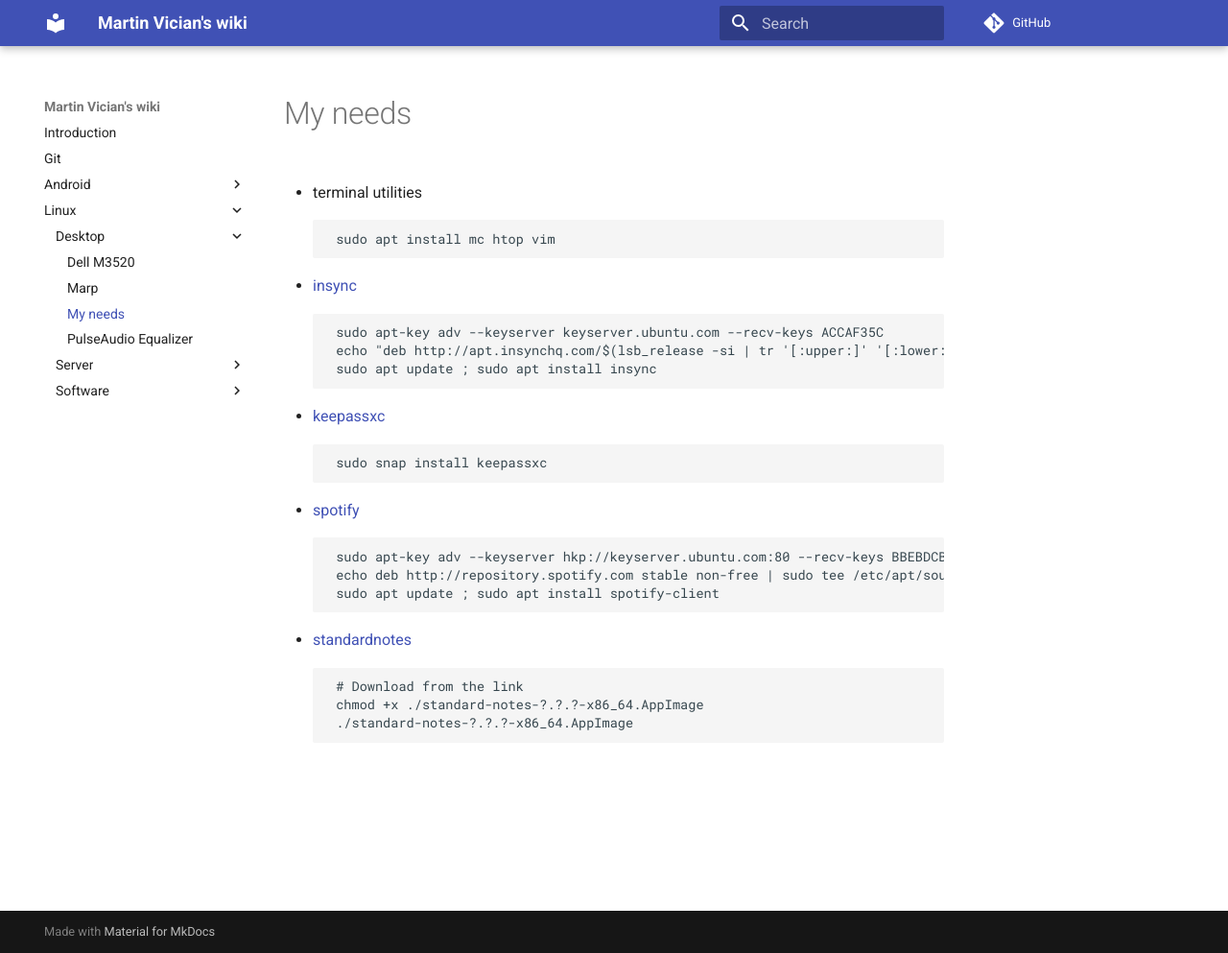
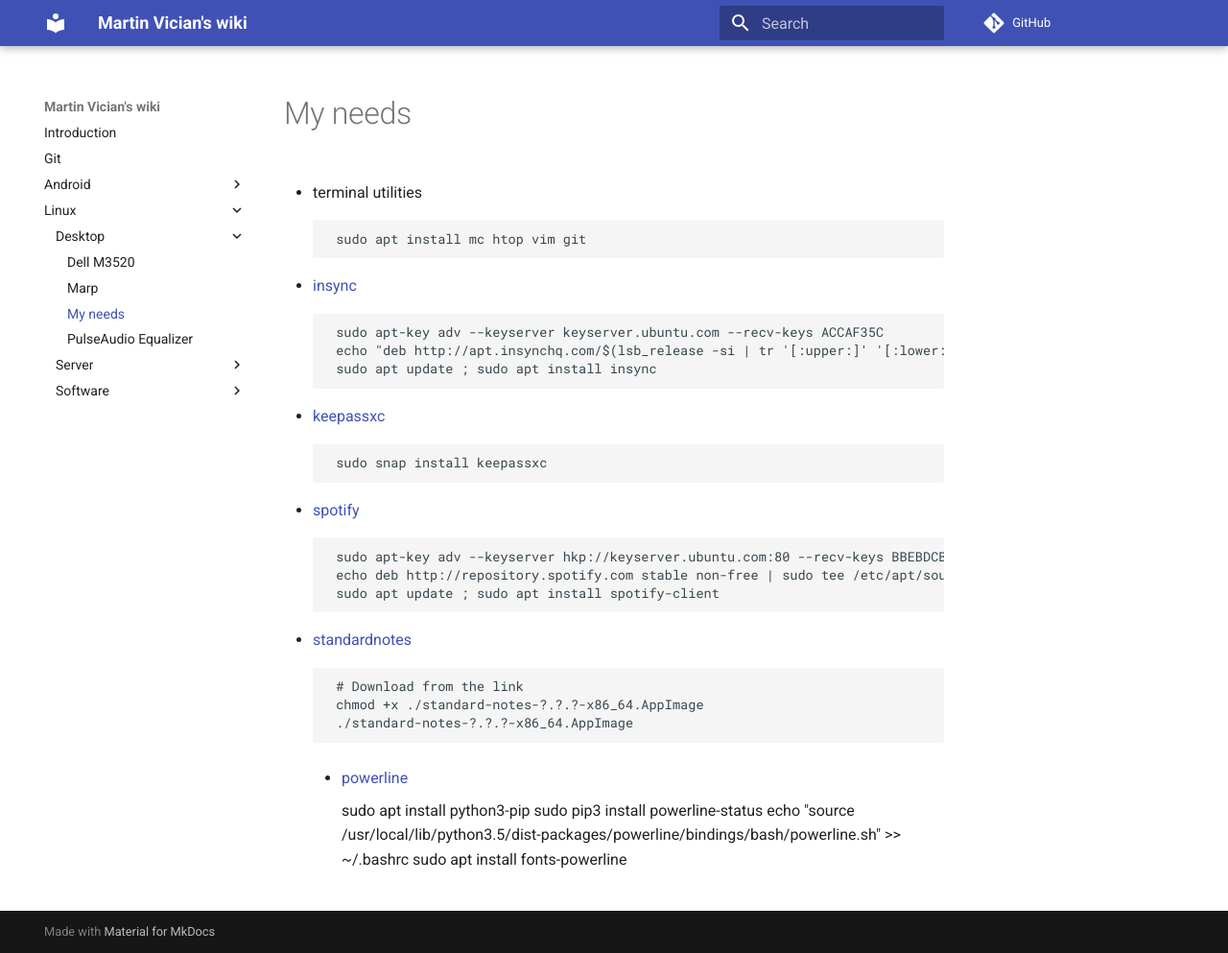
Before and after one commit to vician/wiki, an MkDocs documentation site: the page built from docs/Linux/Desktop/My needs.md, in a window 1280 px wide and 993 px high. Shown: the whole window at 96% size. Built offline with MkDocs 1.6.1 and Material for MkDocs 9.7.7, drawn with Linux system fonts in a browser that asks for light colours; comment, search, counter and statistics services are not loaded.

Commit message:
Update My needs.md

```diff
--- a/docs/Linux/Desktop/My needs.md
+++ b/docs/Linux/Desktop/My needs.md
@@ -1,6 +1,6 @@
 - terminal utilities
 
-         sudo apt install mc htop vim
+         sudo apt install mc htop vim git
 
 - [insync](https://www.insynchq.com/downloads#repositories)
 
@@ -23,3 +23,9 @@
          # Download from the link
          chmod +x ./standard-notes-?.?.?-x86_64.AppImage
          ./standard-notes-?.?.?-x86_64.AppImage
+- [powerline](https://powerline.readthedocs.io/en/latest/installation.html)
+
+         sudo apt install python3-pip
+         sudo pip3 install powerline-status
+         echo "source /usr/local/lib/python3.5/dist-packages/powerline/bindings/bash/powerline.sh" >> ~/.bashrc
+         sudo apt install fonts-powerline
```
